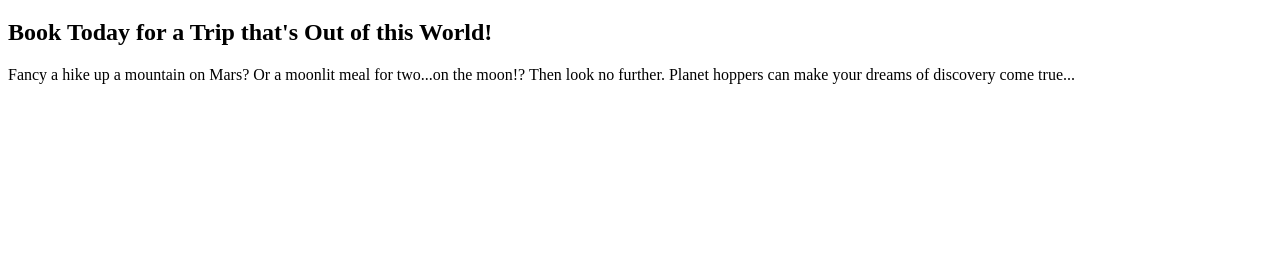
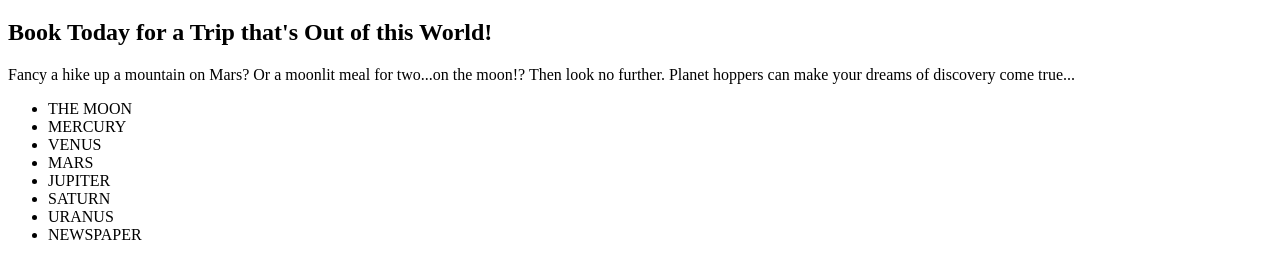
Before and after one commit to rosiearms/myProject, a plain HTML site: page index.html in a window 1280 px wide. Shown: the part 61-340 px from the top of the page. Drawn offline with nearby package versions, Linux system fonts and the light colour scheme.

Commit message:
List of destinations

```diff
--- a/index.html
+++ b/index.html
@@ -12,6 +12,18 @@
             for two...on the moon!? Then look no further.
             Planet hoppers can make your dreams of discovery come true...</p>
 
+            <ul>
+                <li>THE MOON</li>
+                <li>MERCURY</li>
+                <li>VENUS</li>
+                <li>MARS</li>
+                <li>JUPITER</li>
+                <li>SATURN</li>
+                <li>URANUS</li>
+                <li>NEWSPAPER</li>
+
+            </ul>
+
         <script src='https://cdnjs.cloudflare.com/ajax/libs/jquery/3.2.1/jquery.js'></script>
         <script src='js/main.js'></script>
         </body>
```
